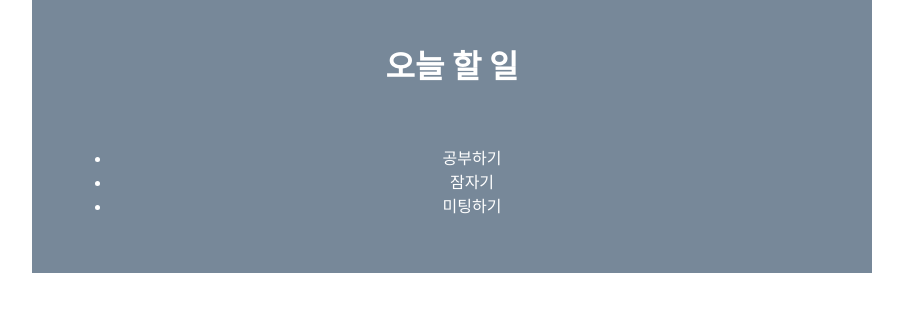
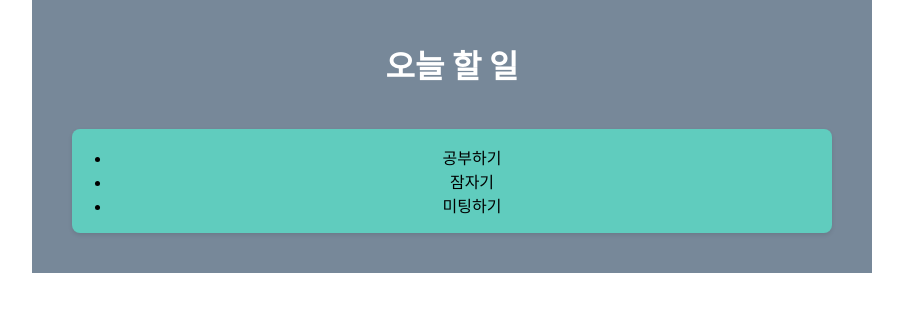
Before and after one commit to Algoruu/ReactExam, a React (Create React App) app in the folder todolist/: page / in a window 1280 px wide. Shown: the top 312 px of the page, without its empty margins (188-1091 px from the left). Built offline with nearby package versions, Linux system fonts and the light colour scheme.

Commit message:
구조 분해 할당 추가

```diff
--- a/todolist/src/App.css
+++ b/todolist/src/App.css
@@ -1,3 +1,11 @@
+.board{
+  background-color: rgb(96, 204, 190);
+  border-radius: 8px;
+  box-shadow: 0 2px 4px rgba(0, 0, 0, 0.1);
+  overflow: hidden;
+  color: black;
+}
+
 .container{
   max-width: 800px;
   margin: 0 auto;
--- a/todolist/src/Todolist.tsx
+++ b/todolist/src/Todolist.tsx
@@ -3,18 +3,21 @@
 const Todolist : React.FC = () => {
     const title : string = "오늘 할 일";
 
-    const [todos] = useState(['공부하기', '잠자기', '미팅하기']);
+    //구조 분해 할당
+    const [todos, setTodos] = useState<string[]>(['공부하기', '잠자기', '미팅하기']);
 
     return(
         <div>
             <h1>{title}</h1>
             <p></p>
             <div className="container">
-                <ul>
-                    <li>{todos[0]}</li>
-                    <li>{todos[1]}</li>
-                    <li>{todos[2]}</li>
-                </ul>
+                <div className="board">
+                    <ul>
+                        <li>{todos[0]}</li>
+                        <li>{todos[1]}</li>
+                        <li>{todos[2]}</li>
+                    </ul>
+                </div>
             </div>
         </div>
 
```
